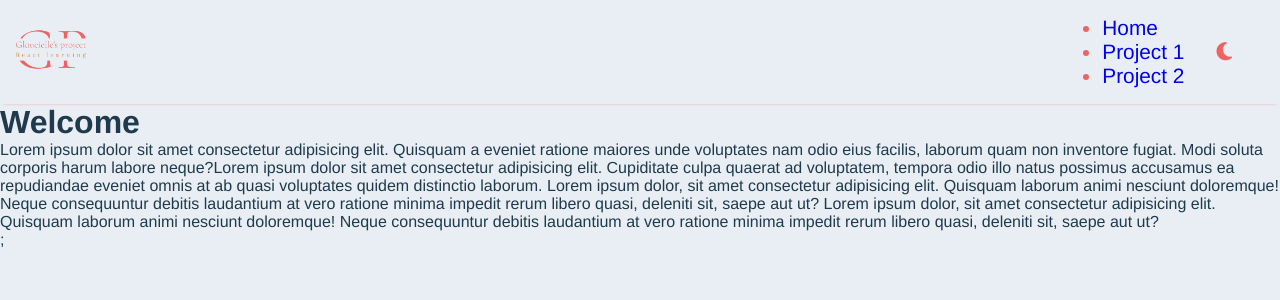
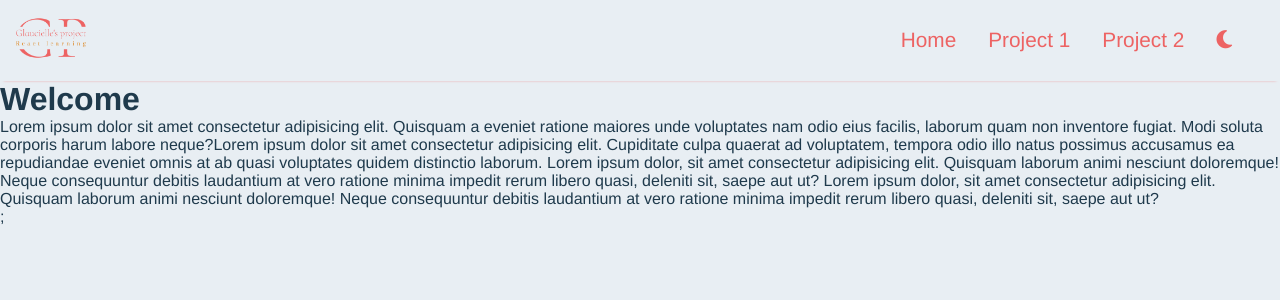
Before and after one commit to glauciellesa/project-scrimba, a React (Vite) app: page / in a window 1280 px wide. Shown: the top 300 px of the page. Built offline with nearby package versions, Linux system fonts and the light colour scheme.

Commit message:
Merge navbar

```diff
--- a/src/menu/Navbar.tsx
+++ b/src/menu/Navbar.tsx
@@ -1,18 +1,60 @@
-import { menuItems } from "./menuItems";
-const Navbar = () => {
+import styled from "styled-components";
+import { menuItems } from "../menu/menuItems";
+
+const Navbar = (props: { isOpen: any }) => {
   return (
     <nav>
-      <ul className="menus">
-        {menuItems.map((menu: any, index: number) => {
+      <StyledMenuItem>
+        {menuItems.map((menu: any) => {
           return (
-            <li className="menu-items" key={index}>
-              <a href={menu.url}>{menu.title}</a>
+            <li
+              id="menu-items"
+              className={props.isOpen ? "open" : undefined}
+              key={menu.url}
+            >
+              <a className="item-link" href={menu.url}>
+                <i className={menu.icon} />
+                {menu.title}
+              </a>
             </li>
           );
         })}
-      </ul>
+      </StyledMenuItem>
     </nav>
   );
 };
 
 export default Navbar;
+
+const StyledMenuItem = styled.ul`
+  list-style: none;
+  display: flex;
+  flex-wrap: wrap;
+  justify-content: space-between;
+  gap: 2rem;
+  font-weight: lighter;
+  white-space: nowrap;
+  .item-link {
+    color: ${({ theme }) => theme.textColorAlt};
+  }
+  .item-link:hover {
+    color: ${({ theme }) => theme.textColor};
+  }
+  i {
+    display: none;
+    padding: 0.3rem;
+  }
+
+  #menu-items.open {
+    display: flex;
+  }
+  @media (max-width: 500px) {
+    #menu-items {
+      display: none;
+    }
+    i {
+      display: flex;
+      padding: 0.3rem;
+    }
+  }
+`;
```
